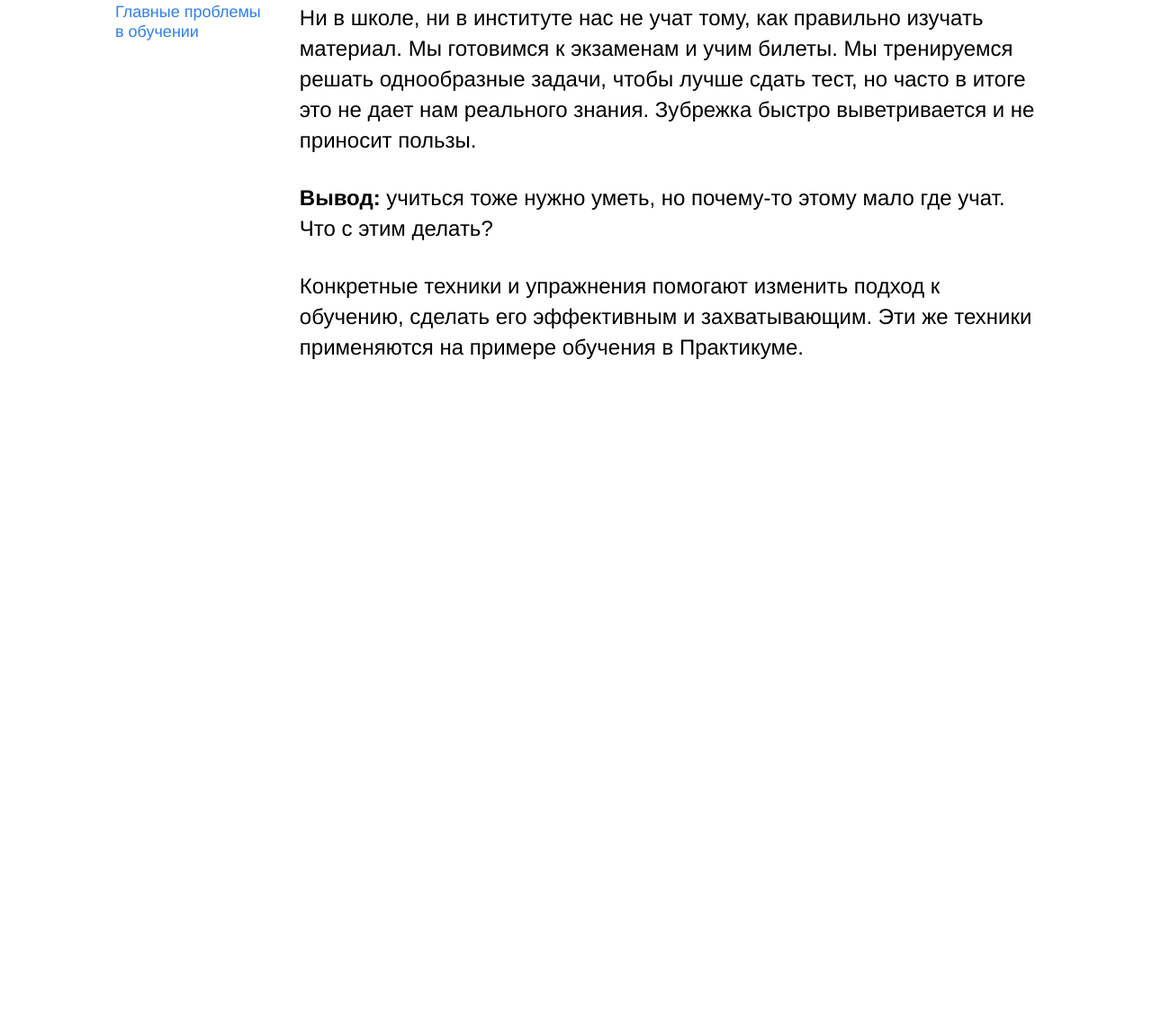
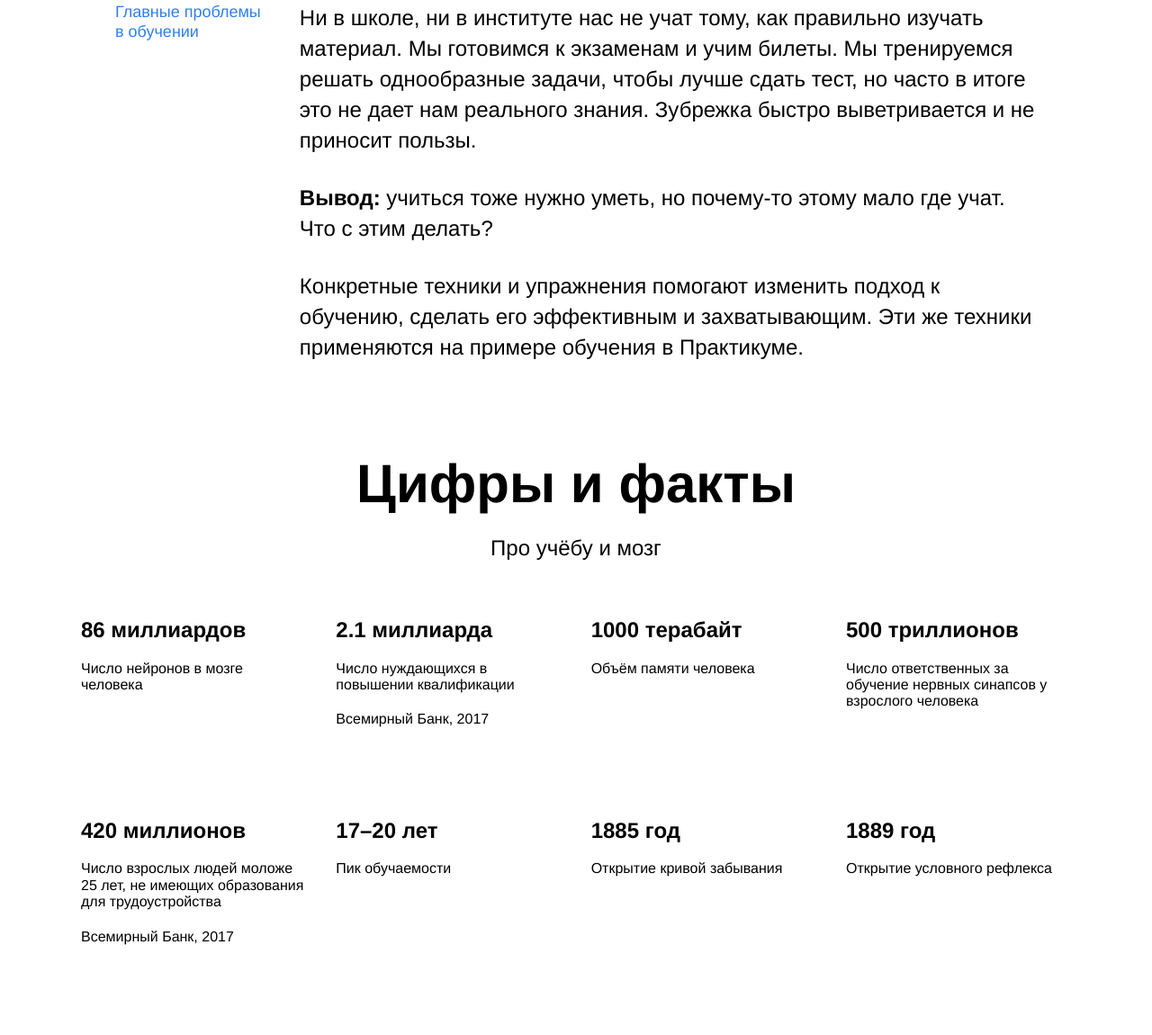
Before and after one commit to BaturinSS/how-to-learn, a plain HTML site: page index.html in a window 1280 px wide. Shown: the part 853-2003 px from the top of the page at 90% size. Before the commit the page ends 1256 px from the top, so only its background shows below. Drawn offline with Linux system fonts and the light colour scheme.

Commit message:
17/11/2021_23/32

```diff
--- a/index.html
+++ b/index.html
@@ -43,6 +43,36 @@
       </section>
 
       <section class="digits">
+        <h1 class="digits__title centered-block">
+            Цифры и факты
+        </h1>
+        <h2 class="digits__section-subtitle centered-block">
+          Про учёбу и мозг
+        </h2>
+        <div class="table centered-block">
+          <div class="table__cell flex-row">
+              <div class="table__cell-width"><h3>86 миллиардов</h3>
+                <p>Число нейронов в мозге человека</p></div>
+              <div class="table__cell-width"><h3>2.1 миллиарда</h3>
+                <p class="text-indent-20">Число нуждающихся в повышении квалификации</p>
+                <text>Всемирный Банк, 2017</text></div>
+              <div class="table__cell-width"><h3>1000 терабайт</h3>
+                <p>Объём памяти человека</p></div>
+              <div class="table__cell-width"><h3>500 триллионов</h3>
+                <p>Число ответственных за обучение нервных синапсов у взрослого человека</p></div>
+          </div>
+          <div class="table__cell flex-row">
+            <div class="table__cell-width"><h3>420 миллионов</h3>
+              <p class="text-indent-20">Число взрослых людей моложе 25 лет, не имеющих образования для трудоустройства</p>
+            <text>Всемирный Банк, 2017</text></div>
+            <div class="table__cell-width"><h3>17–20 лет</h3>
+              <p class="text-indent-20">Пик обучаемости</p></div>
+            <div class="table__cell-width"><h3>1885 год</h3>
+              <p>Открытие кривой забывания</p></div>
+            <div class="table__cell-width"><h3>1889 год</h3>
+              <p>Открытие условного рефлекса</p></div>
+        </div>
+        </div>
       </section>
 
       <section class="feynman">
--- a/styles/style.css
+++ b/styles/style.css
@@ -7,6 +7,42 @@
   margin: 0 auto;
   /* выше для экранов больше 1600px отцентрировали весь контент */
   font-family: 'Helvetica Neue', Arial, sans-serif;
+}
+p .text {
+  margin-top   : 0;
+  margin-bottom: 0px;
+  line-height  : 1.2;
+  font-size    : 18px;
+  font-weight  : normal;
+}
+
+.text-indent-20 {
+  margin-top   : 0;
+  margin-bottom: 20px;
+}
+
+h1 {
+  margin-top   : 0;
+  margin-bottom: 0;
+  line-height  : 1.15;
+  font-size    : 60px;
+  font-weight  : bold;
+}
+
+h2 {
+  margin-top   : 20px;
+  margin-bottom: 0;
+  line-height  : 34px;
+  font-size    : 24px;
+  font-weight  : normal;
+}
+
+h3 {
+  margin-top   : 0px;
+  margin-bottom: 20px;
+  line-height  : 1.15;
+  font-size    : 24px;
+  font-weight  : bold;
 }
 
 /* Центрирование */
@@ -108,13 +144,12 @@
 }
 
 .description__two-columns {
-  display   : flex;
-  margin  : auto;
-  position : relative;
-  width    : 80%;
-  min-width: 784px;
-  margin-top: 100px;
-
+  display        : flex;
+  margin         : auto;
+  position       : relative;
+  width          : 80%;
+  min-width      : 784px;
+  margin-top     : 100px;
   justify-content: space-between;
 }
 
@@ -131,16 +166,50 @@
 }
 
 .two-columns__main-text {
-
   right      :0;
   top        :0;
   bottom     :0;
-  width: 80%;
+  width      : 80%;
   font-size  : 24px;
   line-height: 34px;
   font-weight: normal;
 }
 
+.digits {
+  display       : flex;
+  flex-direction: column;
+  margin        : auto;
+  position      : relative;
+}
+
+.digits__title {
+  width     : 60%;
+  margin-top: 100px;
+  position  : relative;
+  text-align: center;
+}
+
+.digits__section-subtitle {
+  width    : 60%;
+  margin-top: 20px;
+  position: relative;
+  text-align: center;
+}
+
+.table {
+  width: 1100px;
+}
+
+.table__cell {
+  display: flex;
+  margin-top: 60px;
+  margin-bottom: 100px;
+  position: relative;
+}
+
+.table__cell-width {
+  width: 250px;
+}
 /* и элемента с модификатором вида ключ-значение */
 .table__cell_theme_dark {
   width: 200px;
```
